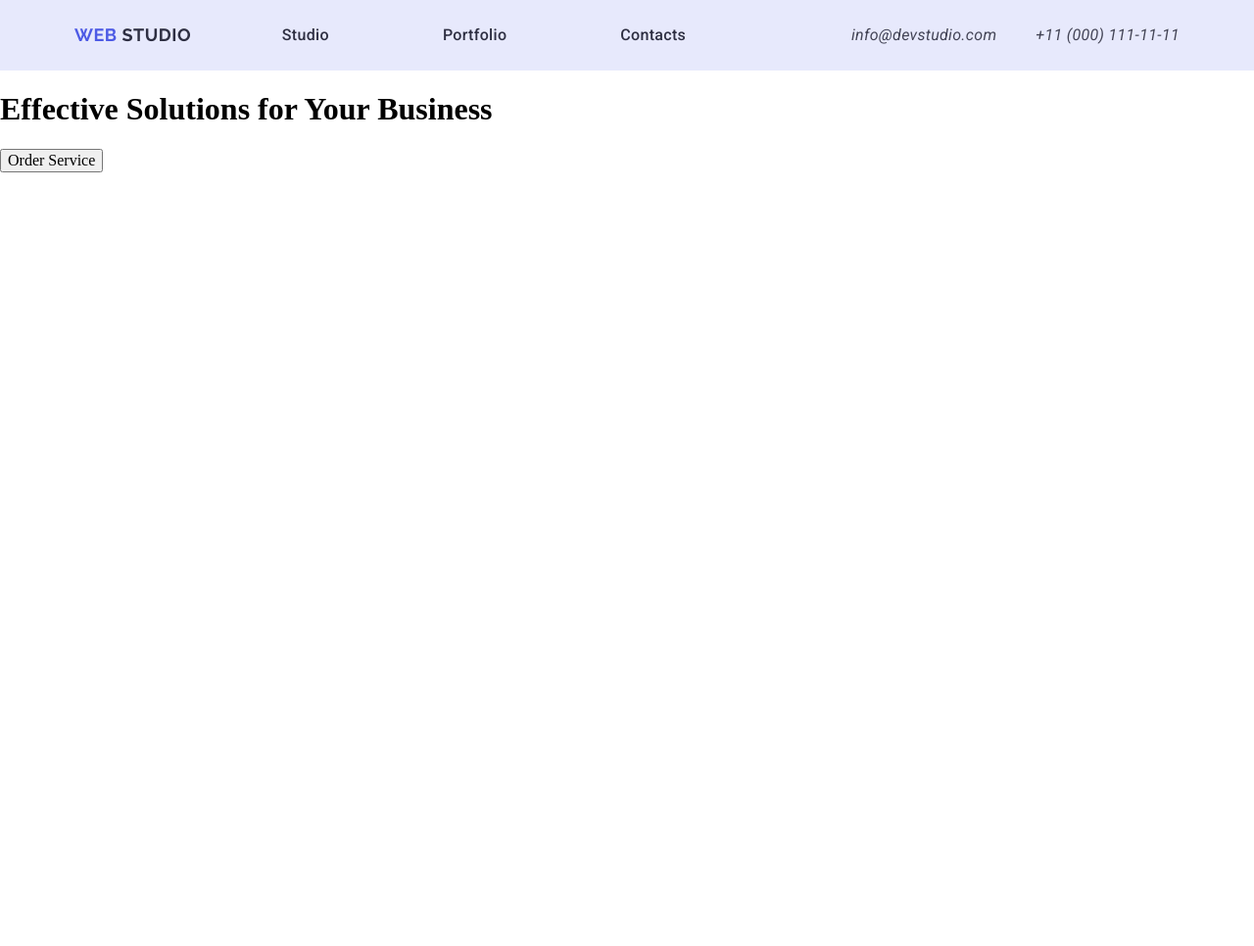
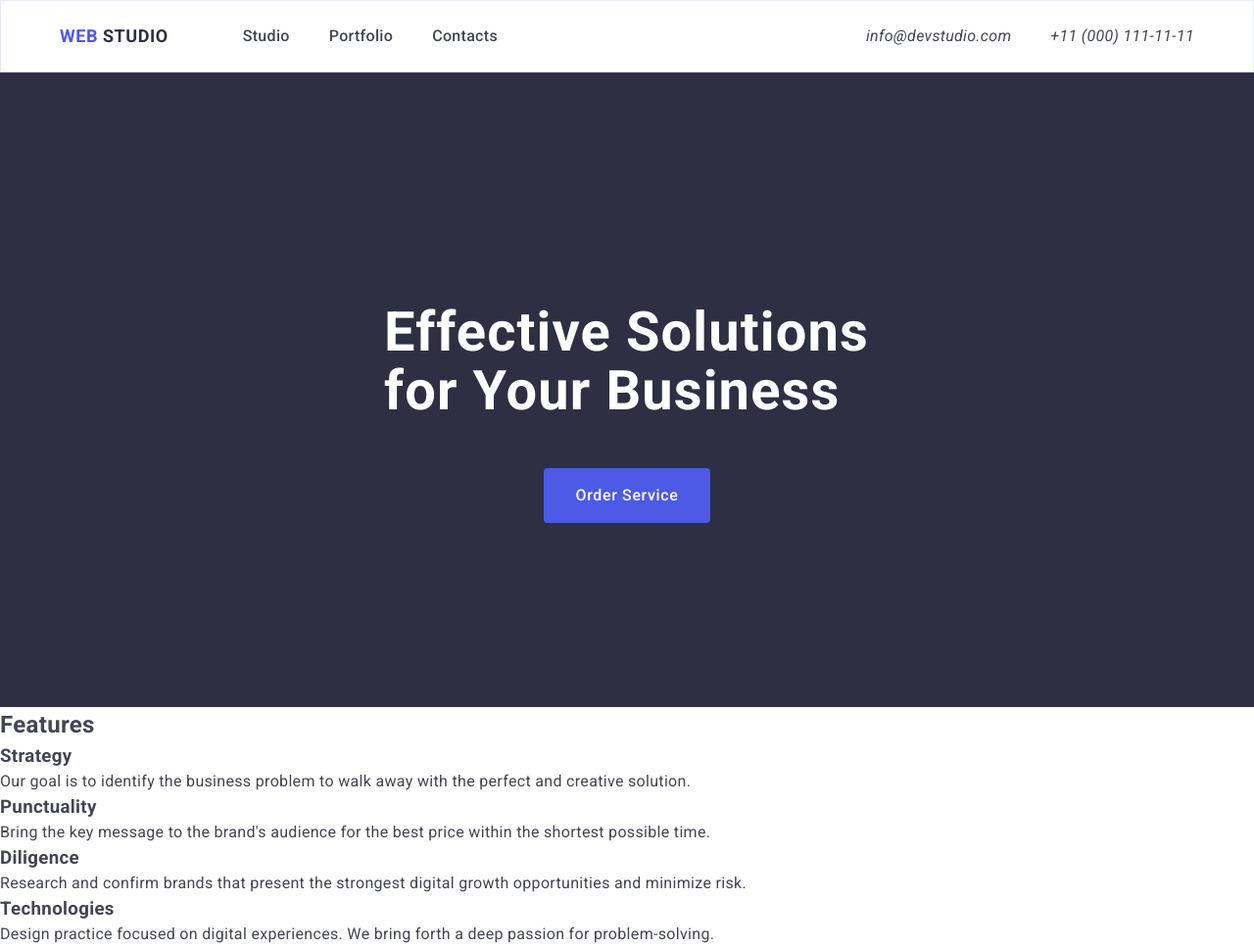
Before and after one commit to gorkemcanaldi/goit-markup-hw-03, a plain HTML site: page index.html in a window 1280 px wide. Shown: the whole page at 98% size. Before the commit the page ends 800 px from the top, so only its background shows below. Drawn offline with nearby package versions, Linux system fonts and the light colour scheme.

Commit message:
bazı düzeltmeler

```diff
--- a/css/styles.css
+++ b/css/styles.css
@@ -7,100 +7,142 @@
 }
 
 * {
-    box-sizing: border-box;
+    margin: 0;
+    padding: 0;
 }
 
-body ul li a{
+
+body {
     font-family: "Roboto", sans-serif;
-    height: 72px;
-    padding: 0;
-    margin: 0;
     font-size: 16px;
     font-weight: 400;
     line-height: 1.5;
     letter-spacing: 0.02em;
     color: var(--slate);
+}
+ul ol {
+    list-style: none;
+}
+a {
     text-decoration: none;
-
-
+    color: inherit;
 }
 
 
-/* ---------------------------------------------header */
-header {
-    box-sizing: border-box;
-    background-color: #e7e9fc;
+
+
+.container {
+    display: flex;
+    align-items: center;
 }
 
-.header-container {
+.list-menu {
+    display: flex;
+    gap: 40px;
+    list-style: none;
+}
+
+.navigation-menu {
     display: flex;
     align-items: center;
-    justify-content: space-between;
+}
+
+
+.header-container {
     width: 1158px;
-    height: 72px;
     margin: 0 auto;
     padding: 0 15px;
-
 }
 
-.header-logo {
 
-    height: 24px;
-    margin-top: 24px;
-    font-family: "Raleway", sans-serif;
+
+.header {
+    border: 1px solid #E7E9FC;
+}
+
+
+.logo {
+    font-family: "Roboto", sans-serif;
     font-weight: 700;
     font-size: 18px;
     line-height: 1.17;
     letter-spacing: 0.03em;
     color: var(--iris);
-    text-decoration: none;
     text-transform: uppercase;
+    margin-right: 76px;
 }
-.header-span-logo {
+.span-logo {
     color: var(--navyblue);
 }
-/* -----------------logo end */
-.navi-first {
+
+
+
+.menu .link {
+    display: block;
+    font-weight: 500;
+    padding: 24px 0;
+}
+
+.menu .link:hover, .menu .link:active {
+    color: var(--ocean);
+}
+
+.com-menu {
     display: flex;
-    align-items: center;
+    margin-left: auto;
+
 
 }
 
-.navi-item {
-    margin-right: 76px;
-    font-weight: 500;
-    font-size: 16px;
-    line-height: 1.5;
-    letter-spacing: 0.02em;
-    color: var(--navyblue);
-}
-
-.navi-item:active {
-    color: var(--ocean);
-}
-.navi-item:hover {
-    color: var(--ocean);
-}
-
-.list {
-    display: flex;
-    gap: 40px;
-    list-style: none;
-
-}
-
-.nav-li {
-    padding: 24px 0;
-}
-
-/* ---------------orta menu end */
-
-.address-list {
+.com-list {
     display: flex;
     gap: 40px;
     list-style: none;
 }
 
-.address-link:hover {
+.address-link:hover, .address-link:active {
     color: var(--ocean);
 }
+
+/* header end */
+
+
+/* main */
+
+.hero-sec {
+    background-color: var(--navyblue);
+    padding: 188px 0;
+}
+
+.hero-div {
+    display: flex;
+    align-items: center;
+    flex-direction: column;
+}
+
+.head-first {
+    margin-top: 188px;
+    color: #ffffff;
+    font-weight: 700;
+    font-size: 56px;
+    line-height: 1.07;
+    letter-spacing: 0.02em;
+    max-width: 496px;
+    margin: 48px auto ;
+}
+.but_first {
+    font-family: inherit;
+    font-weight: 500;
+    font-size: 16px;
+    line-height: 1.5;
+    letter-spacing: 0.04em;
+    color: #ffffff;
+    background-color: var(--iris);
+    padding: 16px 32px;
+    border: 0;
+    min-width: 169px;
+    cursor: pointer;
+    border-radius: 4px;
+    display: block;
+    margin: 0 auto;
+}
--- a/index.html
+++ b/index.html
@@ -4,47 +4,41 @@
     <meta charset="UTF-8" />
     <meta name="viewport" content="width=device-width, initial-scale=1.0" />
     <title>Document</title>
-    <link rel="stylesheet" href="css/styles.css" />
-    <link
-      rel="stylesheet"
-      href="https://cdnjs.cloudflare.com/ajax/libs/normalize/3.0.1/normalize.min.css"
-    />
+
     <link rel="preconnect" href="https://fonts.googleapis.com" />
     <link rel="preconnect" href="https://fonts.gstatic.com" crossorigin />
     <link
       href="https://fonts.googleapis.com/css2?family=Raleway:ital,wght@0,700;1,700&family=Roboto:ital,wght@0,100;0,300;0,400;0,500;0,700;0,900;1,100;1,300;1,400;1,500;1,700;1,900&display=swap"
       rel="stylesheet"
     />
+    <link
+      rel="stylesheet"
+      href="https://cdnjs.cloudflare.com/ajax/libs/normalize/3.0.1/normalize.min.css"
+    />
+    <link rel="stylesheet" href="css/styles.css" />
   </head>
   <body>
     <!-- header -->
     <header class="header">
       <div class="container header-container">
-        <div class="row">
-          <a href="#" class="header-logo"
-            >Web <span class="header-span-logo">Studıo</span></a
-          >
-        </div>
+        <nav class="navigation-menu">
+          <a href="#" class="logo">Web <span class="span-logo">Studıo</span></a>
 
-        <div class="row-two">
-          <nav class="navi-first">
-            <ul class="list">
-              <li class="nav-li"><a class="navi-item" href="#">Studio</a></li>
-              <li class="nav-li"><a class="navi-item" href="#">Portfolio</a></li>
-              <li class="nav-li"><a class="navi-item" href="#">Contacts</a></li>
+          <ul class="list-menu">
+            <li class="menu"><a class="link" href="#">Studio</a></li>
+            <li class="menu"><a class="link" href="#">Portfolio</a></li>
+            <li class="menu"><a class="link" href="#">Contacts</a></li>
           </ul>
         </nav>
-        </div>
 
-        <div class="address-sec">
-          <address>
-            <ul class="address-list">
-              <li class="address-item">
+        <address class="com-menu">
+          <ul class="com-list">
+            <li class="com-info">
               <a class="address-link" href="mailto:info@devstudio.com"
                 >info@devstudio.com</a
               >
             </li>
-              <li class="address-item">
+            <li class="com-info">
               <a class="address-link" href="tel:+11(000)111-11-11"
                 >+11 (000) 111-11-11</a
               >
@@ -52,17 +46,46 @@
           </ul>
         </address>
       </div>
-      </div>
     </header>
     <!-- header end -->
 
     <!-- main -->
-    <div class="container-two">
-      <h1 class="head-one">Effective Solutions for Your Business</h1>
+    <section class="hero-sec">
+      <div class="hero-div">
+        <h1 class="head-first">Effective Solutions for Your Business</h1>
 
-      <button class="but_one" type="button">Order Service</button>
+        <button class="but_first" type="button">Order Service</button>
       </div>
+    </section>
 
+    <section class="features-sec">
+      <div class="container-features">
+        <h2 class="features-info">Features</h2>
+        <ul class="features-list">
+          <li class="features">
+            <h3 class="features-title">Strategy </h3>
+              <p class="features-text"> Our goal is to identify the business
+                problem to walk away with the perfect and creative solution. </p>
+
+          </li>
+          <li class="features">
+            <h3 class="features-title">Punctuality</h3>
+              <p class="features-text">Bring the key message to the brand's audience for the best price within the shortest possible time.</p>
+
+          </li>
+          <li class="features">
+            <h3 class="features-title">Diligence </h3>
+              <p class="features-text">Research and confirm brands that present the strongest digital growth opportunities and minimize risk.</p>
+
+          </li>
+          <li class="features">
+            <h3 class="features-title">Technologies </h3>
+              <p class="features-text">Design practice focused on digital experiences. We bring forth a deep passion for problem-solving.</p>
+
+          </li>
+        </ul>
+      </div>
+    </section>
     <!-- main end -->
   </body>
 </html>
```
Lines whose indentation alone changed are shown as unchanged.
